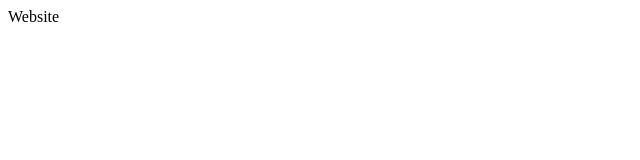
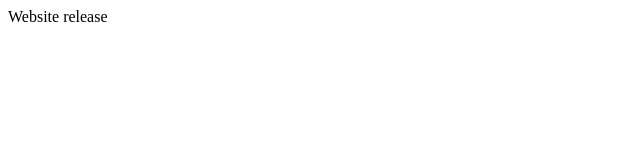
Before and after one commit to testnylum/prova1, a plain HTML site: page WebContent/index.html in a window 1280 px wide. Shown: the full height of the page, 0-640 px from the left. Drawn offline with Linux system fonts and the light colour scheme.

Commit message:
release v1.0

```diff
--- a/WebContent/index.html
+++ b/WebContent/index.html
@@ -6,5 +6,6 @@
 </head>
 <body>
 Website
+release
 </body>
 </html>
```
